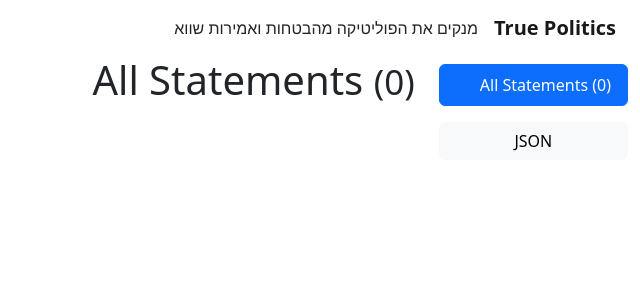
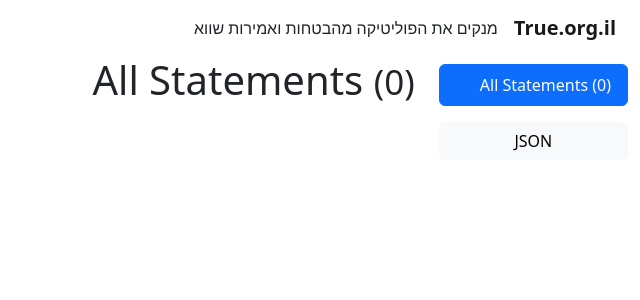
Before and after one commit to nonZero/TruePolitics, a Django app: page / in a window 1280 px wide. Shown: the top 300 px of the page, without its empty margins (640-1280 px from the left). Run offline with Django 4.2, Linux system fonts and the light colour scheme; data that the repository does not hold is empty; some libraries are stand-ins or nearby versions.

Commit message:
welcome true.org.il

```diff
--- a/statements/templates/base.html
+++ b/statements/templates/base.html
@@ -11,9 +11,7 @@
           href="{% static 'bootstrap/css/bootstrap.rtl.css' %}">
     <link rel="stylesheet"
           href="{% static 'main.css' %}">
-    <script defer
-            src="https://cdn.jsdelivr.net/npm/alpinejs@3.x.x/dist/cdn.min.js"></script>
-    <title>{{ view.title }} / {% trans "True Politics" %}</title>
+    <title>{{ view.title }} / True.org.il </title>
 </head>
 <body>
 
@@ -22,7 +20,7 @@
         <div class="container-fluid justify-content-start">
             <a class="navbar-brand fw-bold  "
                href="{% url "s:list" %}">
-                True Politics
+                True.org.il
             </a>
             <div class="flex-fill">
                     מנקים את הפוליטיקה מהבטחות ואמירות שווא
```
